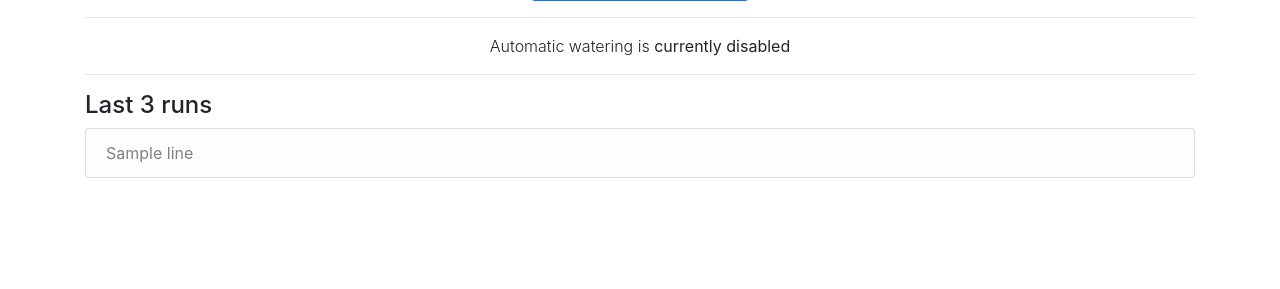
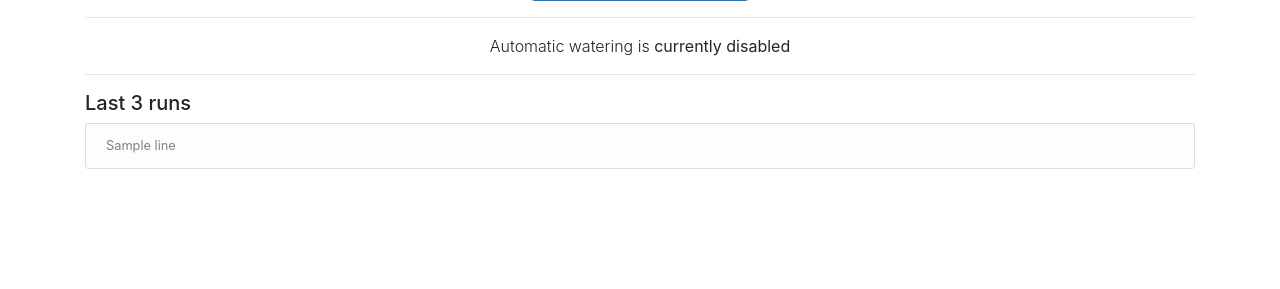
Before and after one commit to fdibartolo/waterer-pi, a Flask app: template src/templates/home.html in a window 1280 px wide. Shown: the part 163-452 px from the top of the page. Run offline with Flask 2, Linux system fonts and the light colour scheme; the template is opened without the code that fills it: most values are stand-ins (such as "Sample title", 1, 10 or a date in 2020); parts of the project's set-up code (start-up, migrations or seed data) failed here and were passed over; some libraries are stand-ins or nearby versions.

Commit message:
style log

```diff
--- a/src/templates/home.html
+++ b/src/templates/home.html
@@ -31,10 +31,10 @@
       {% endif %}
     </div>
     <hr>
-    <h4>Last 3 runs</h4>
+    <h5>Last 3 runs</h5>
     <ul class="list-group">
       {% for line in log %}
-      <li class="list-group-item list-group-item-light">{{ line }}</li>
+      <li class="list-group-item list-group-item-light small">{{ line }}</li>
       {% endfor %}
     </ul>
   </div>
```
